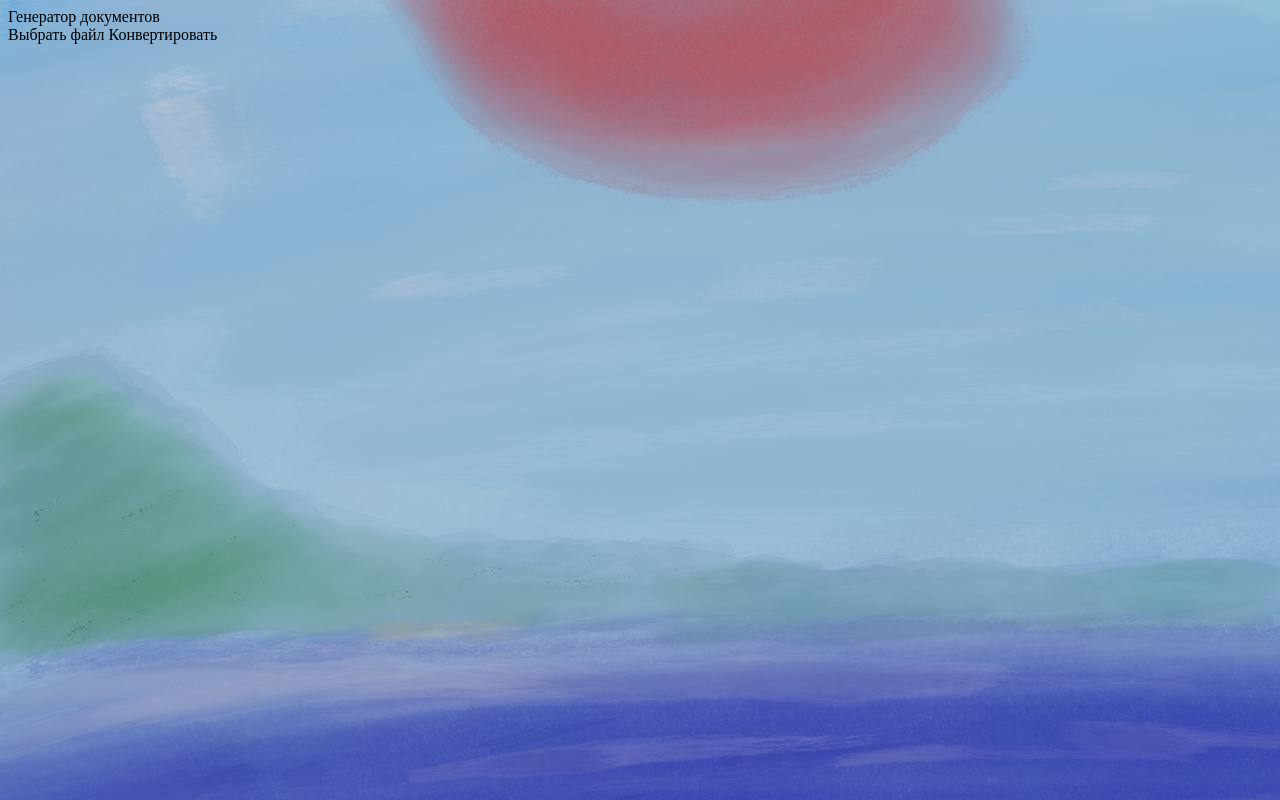
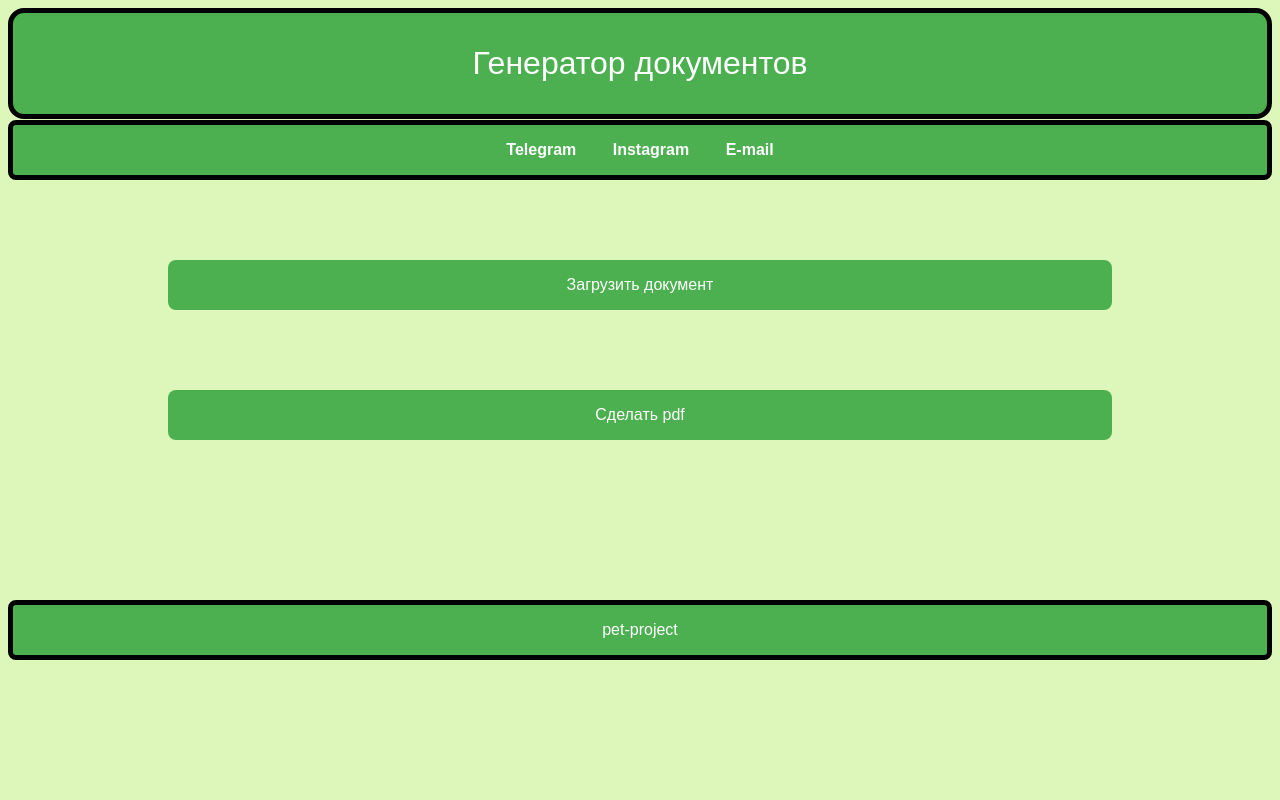
Before and after one commit to oimorozov/Asynchronous-Document-Generator, a plain HTML site: page frontend/index.html in a window 1280 px wide. Drawn offline with Linux system fonts and the light colour scheme.

Commit message:
update: html&css

```diff
--- a/frontend/index.html
+++ b/frontend/index.html
@@ -6,20 +6,45 @@
     <link rel="stylesheet" href="style.css">
 </head>
 <body>
-    <header class="header">
-        Генератор документов
+    <header>
+
+        <div id="headerTitle">
+            Генератор документов
+        </div>
+
+        <div id="headerSubtitle">
+            <a class="social-btn telegram" href="https://www.google.com">
+                Telegram
+            </a>
+            <a class="social-btn instagram" href="https://www.google.com">
+                Instagram
+            </a>
+            <a class="social-btn email" href="https://www.google.com">
+                E-mail
+            </a>
+        </div>
+
     </header>
 
-    <main class="main">
-        <div class="processData">
-            <input type="file" id="inputData" hidden>
-            <label for="inputData">Выбрать файл</label>
-            <button id="start_button" hidden></button>
-            <label for="start_button">Конвертировать</label>
+    <main>
+        <div class="btns">
+            <input
+            type="file"
+            id="upload-file"
+            name="file"
+            class="file-upload">
+            <label for="upload-file" class="button-upload-file">
+                <span>Загрузить документ</span>
+            </label>
+
+            <button class="file-upload-btn">
+                Сделать pdf
+            </button>
         </div>
-        <div id="outputData"></div>
     </main>
 
-    <script src="script.js"></script>
+    <footer>
+        pet-project
+    </footer>
 </body>
 </html>
--- a/frontend/style.css
+++ b/frontend/style.css
@@ -1,5 +1,117 @@
+html {
+    background: rgb(221, 246, 185);
+}
 body {
-    background-image: url("/background_picture.png");
-    background-size: cover;
-    background-repeat: no-repeat;
+    margin: 0.5em;
+    min-height: 1em;
+    display: flex;
+    flex-direction: column;
 }
+header {
+    display: flex;
+    flex-direction: column;
+    gap: 1px;
+}
+
+#headerTitle {
+    border: 5px solid black;
+    border-radius: 0.5em;
+    background-color: #4CAF50;
+    text-align: center;
+    font-family: sans-serif;
+    color: white;
+    font-size: 2em;
+    padding: 1em;
+}
+
+#headerSubtitle {
+    border: 5px solid black;
+    border-radius: 0.5em;
+    background-color: #4CAF50;
+    text-align: center;
+    font-family: sans-serif;
+    color: white;
+    font-size: 1em;
+    padding: 1em;
+}
+
+#headerSubtitle > a {
+    display: inline-flex;
+    justify-content: space-between;
+}
+
+.social-btn {
+    display: inline-block;
+    text-decoration: none;
+    padding: 0em 1em;
+    border-radius: 8px;
+    font-family: sans-serif;
+    font-weight: bold;
+    color: white;
+    transition: transform 0.2s;
+}
+.social-btn:hover {
+    transform: scale(1.5);
+    opacity: 0.9;
+}
+
+.btns {
+    display: flex;
+    justify-content: center;
+    flex-direction: column;
+    text-align: center;
+}
+
+.file-upload {
+    display: none;
+}
+
+.button-upload-file {
+    background-color: #4CAF50;
+    color: white;
+    font-size: 1em;
+    padding: 1em;
+    margin-top: 5em;
+    margin-left: 10em;
+    margin-right: 10em;
+    font-family: sans-serif;
+    border-radius: 0.5em;
+    cursor: pointer;
+    transition: transform 0.2s;
+}
+
+.button-upload-file:hover {
+    transform: scale(1.5);
+}
+
+.file-upload-btn {
+    border: none;
+    background-color: #4CAF50;
+    color: white;
+    font-size: 1em;
+    padding: 1em;
+    margin-top: 5em;
+    margin-left: 10em;
+    margin-right: 10em;
+    font-family: sans-serif;
+    border-radius: 0.5em;
+    cursor: pointer;
+    transition: transform 0.2s;
+}
+
+.file-upload-btn:hover {
+    transform: scale(1.5);
+}
+
+footer {
+    margin-top: 10em;
+    display: flex;
+    justify-content: center;
+    border: 5px solid black;
+    background-color: #4CAF50;
+    color: white;
+    border-radius: 0.5em;
+    font-family: sans-serif;
+    font-size: 1em;
+    padding: 1em;
+}
```
Also changed, not shown: frontend/background_picture.png (deleted).
